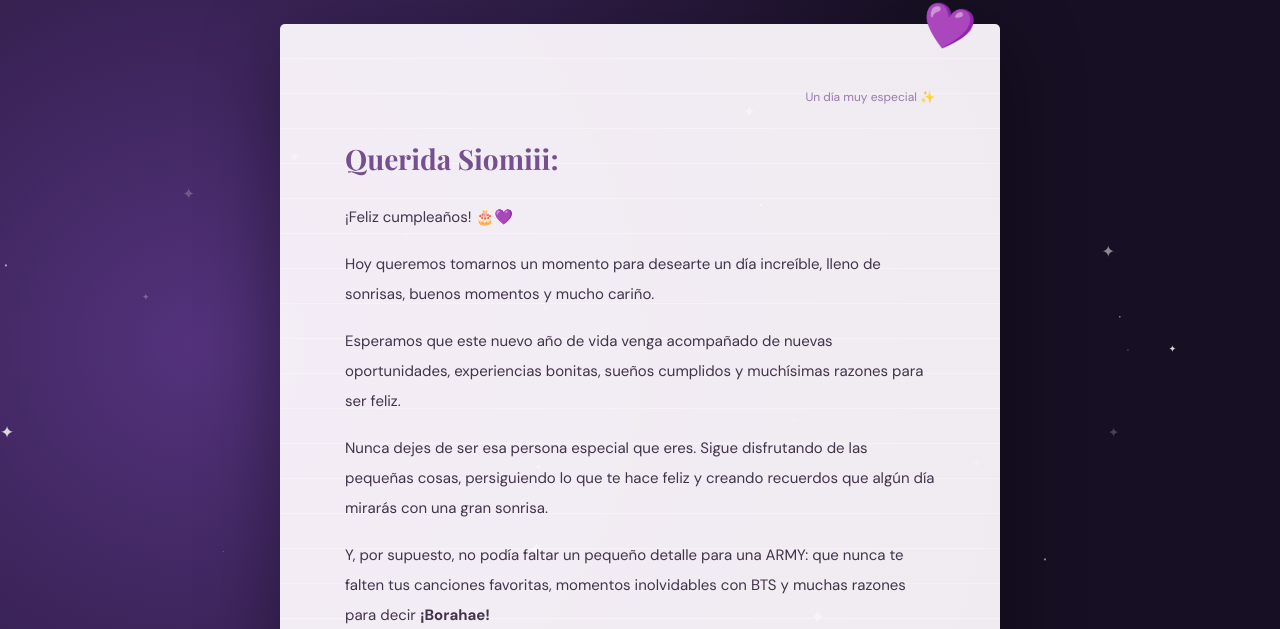
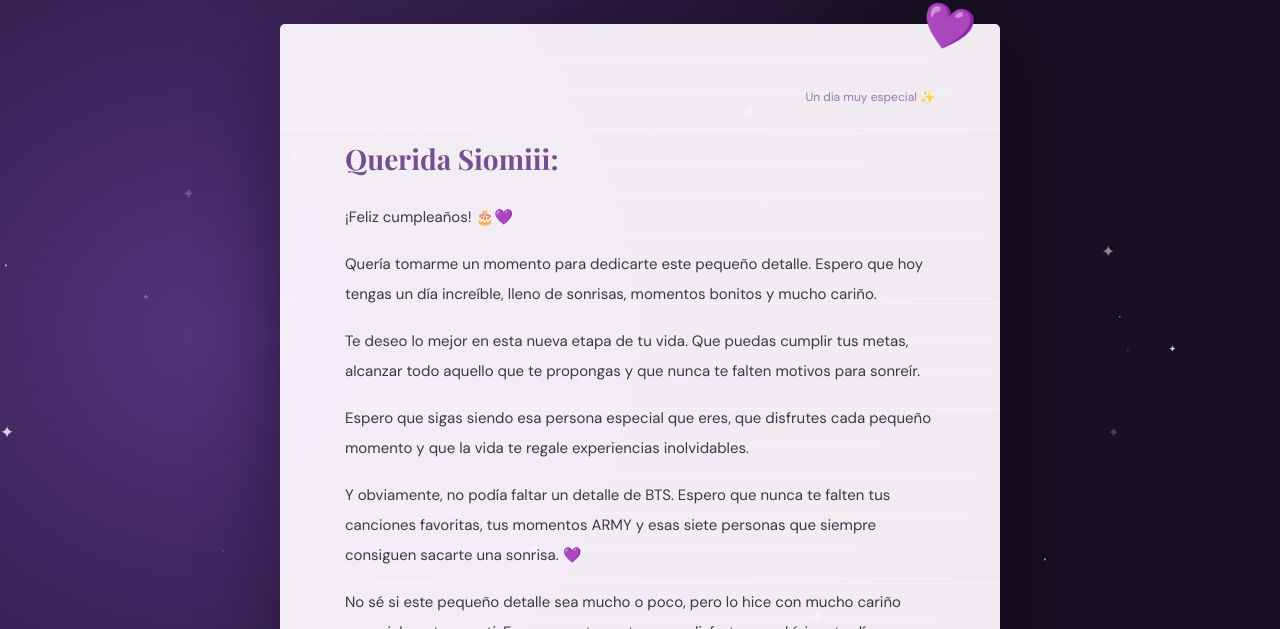
Before and after one commit to sergioshatare2004-star/SIOMIIIII, a plain HTML site: page index.html in a window 1280 px wide. Both pictures are taken after a click on the button "Abrir mi carta 💌". Shown: the part 171-800 px from the top of the page. Drawn offline with nearby package versions, Linux system fonts and the light colour scheme; a web font is replaced by a local one.

Commit message:
Update index.html

```diff
--- a/index.html
+++ b/index.html
@@ -462,6 +462,7 @@ footer {
             <h2>Con mucho cariño 💜</h2>
         </div>
 
+
 <article class="paper">
 
     <div class="paper-date">Un día muy especial ✨</div>
@@ -473,45 +474,45 @@ footer {
     </p>
 
     <p>
-                Hoy queremos tomarnos un momento para desearte
-                un día increíble, lleno de sonrisas, buenos momentos
-                y mucho cariño.
+        Quería tomarme un momento para dedicarte este pequeño detalle.
+        Espero que hoy tengas un día increíble, lleno de sonrisas,
+        momentos bonitos y mucho cariño.
     </p>
 
     <p>
-                Esperamos que este nuevo año de vida venga acompañado
-                de nuevas oportunidades, experiencias bonitas,
-                sueños cumplidos y muchísimas razones para ser feliz.
+        Te deseo lo mejor en esta nueva etapa de tu vida.
+        Que puedas cumplir tus metas, alcanzar todo aquello que te
+        propongas y que nunca te falten motivos para sonreír.
     </p>
 
     <p>
-                Nunca dejes de ser esa persona especial que eres.
-                Sigue disfrutando de las pequeñas cosas, persiguiendo
-                lo que te hace feliz y creando recuerdos que algún día
-                mirarás con una gran sonrisa.
+        Espero que sigas siendo esa persona especial que eres,
+        que disfrutes cada pequeño momento y que la vida te regale
+        experiencias inolvidables.
     </p>
 
     <p>
-                Y, por supuesto, no podía faltar un pequeño detalle
-                para una ARMY: que nunca te falten tus canciones
-                favoritas, momentos inolvidables con BTS y muchas
-                razones para decir <strong>¡Borahae!</strong>
+        Y obviamente, no podía faltar un detalle de BTS.
+        Espero que nunca te falten tus canciones favoritas,
+        tus momentos ARMY y esas siete personas que siempre
+        consiguen sacarte una sonrisa. 💜
     </p>
 
     <p>
-                Que la vida te sorprenda de las maneras más bonitas.
-                Te deseamos lo mejor hoy y siempre. ¡Disfruta muchísimo
-                tu día porque te lo mereces!
+        No sé si este pequeño detalle sea mucho o poco,
+        pero lo hice con mucho cariño especialmente para ti.
+        Espero que te guste y que disfrutes muchísimo tu día.
     </p>
 
     <div class="signature">
-                Con mucho cariño,<br>
-                tus amigos 💜
+        ¡Feliz cumpleaños, Siomiii!<br>
+        Con cariño 💜
     </div>
 
     <div class="heart">♡ ♡ ♡</div>
 
 </article>
+
 
 
         <!-- LOS SIETE INTEGRANTES -->
```
Lines whose indentation alone changed are shown as unchanged.
